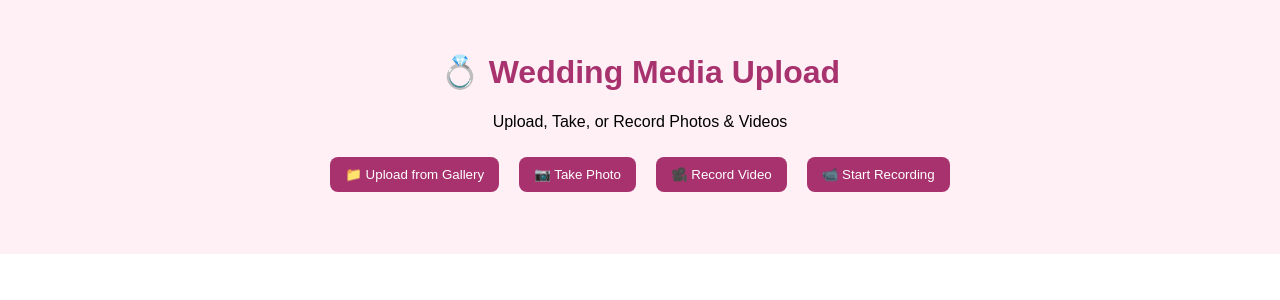
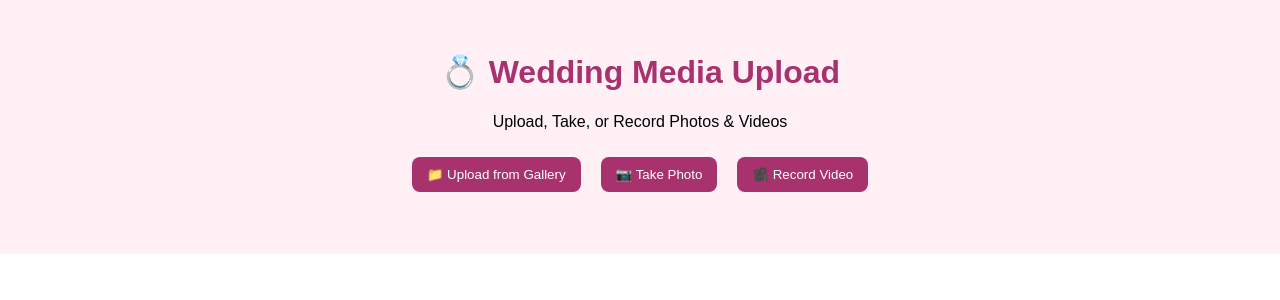
Before and after one commit to Paulaayman16/wedding-photo-app, a React (Create React App) app: page / in a window 1280 px wide. Shown: the top 300 px of the page. Built offline with nearby package versions, Linux system fonts and the light colour scheme.

Commit message:
Removed extra recording, all high-quality by default

```diff
--- a/src/App.js
+++ b/src/App.js
@@ -7,14 +7,12 @@ const resizeImage = (file, maxWidth) => {
     const reader = new FileReader();
 
     reader.onload = (e) => (img.src = e.target.result);
-
     img.onload = () => {
       const scale = maxWidth / img.width;
       canvas.width = maxWidth;
       canvas.height = img.height * scale;
       const ctx = canvas.getContext("2d");
       ctx.drawImage(img, 0, 0, canvas.width, canvas.height);
-
       canvas.toBlob((blob) => {
         resolve(new File([blob], file.name, { type: "image/jpeg" }));
       }, "image/jpeg", 0.8);
@@ -27,14 +25,10 @@ const resizeImage = (file, maxWidth) => {
 export default function App() {
   const [media, setMedia] = useState([]);
   const [uploading, setUploading] = useState(false);
-  const [recording, setRecording] = useState(false);
-  const [stream, setStream] = useState(null);
-  const [mediaRecorder, setMediaRecorder] = useState(null);
 
   const fileInputRef = useRef(null);
   const cameraInputRef = useRef(null);
   const videoCaptureRef = useRef(null);
-  const videoRef = useRef(null);
 
   const handleFileSelect = async (event) => {
     const files = Array.from(event.target.files);
@@ -71,66 +65,26 @@ export default function App() {
     setMedia((prev) => [...uploaded, ...prev]);
   };
 
-  const startRecording = async () => {
-    const stream = await navigator.mediaDevices.getUserMedia({ video: { width: 1280, height: 720 }, audio: true });
-    videoRef.current.srcObject = stream;
-    setStream(stream);
-    setRecording(true);
-
-    const recorder = new MediaRecorder(stream);
-    const chunks = [];
-
-    recorder.ondataavailable = (e) => chunks.push(e.data);
-    recorder.onstop = async () => {
-      const blob = new Blob(chunks, { type: "video/mp4" });
-      const file = new File([blob], "recorded-video.mp4", { type: "video/mp4" });
-
-      const formData = new FormData();
-      formData.append("file", file);
-      formData.append("upload_preset", "guestupload123");
-
-      const res = await fetch("https://api.cloudinary.com/v1_1/dc29mfwit/video/upload", {
-        method: "POST",
-        body: formData,
-      });
-
-      const data = await res.json();
-      setMedia((prev) => [{ url: data.secure_url, type: "video/mp4" }, ...prev]);
-    };
-
-    recorder.start();
-    setMediaRecorder(recorder);
-  };
-
-  const stopRecording = () => {
-    mediaRecorder.stop();
-    stream.getTracks().forEach((track) => track.stop());
-    setRecording(false);
-  };
-
   return (
     <div style={{ padding: "2rem", fontFamily: "sans-serif", background: "#fff0f6", textAlign: "center" }}>
       <h1 style={{ color: "#a8326e" }}>💍 Wedding Media Upload</h1>
       <p>Upload, Take, or Record Photos & Videos</p>
 
+      {/* Hidden Inputs */}
       <input ref={fileInputRef} type="file" accept="image/*,video/*" multiple onChange={handleFileSelect} style={{ display: "none" }} />
       <input ref={cameraInputRef} type="file" accept="image/*" capture="environment" onChange={handleFileSelect} style={{ display: "none" }} />
       <input ref={videoCaptureRef} type="file" accept="video/*" capture="environment" onChange={handleFileSelect} style={{ display: "none" }} />
 
+      {/* Buttons */}
       <div style={{ margin: "10px" }}>
         <button onClick={() => fileInputRef.current.click()} style={btnStyle}>📁 Upload from Gallery</button>
         <button onClick={() => cameraInputRef.current.click()} style={btnStyle}>📷 Take Photo</button>
         <button onClick={() => videoCaptureRef.current.click()} style={btnStyle}>🎥 Record Video</button>
-        {!recording ? (
-          <button onClick={startRecording} style={btnStyle}>📹 Start Recording</button>
-        ) : (
-          <button onClick={stopRecording} style={{ ...btnStyle, backgroundColor: "red" }}>🛑 Stop Recording</button>
-        )}
       </div>
 
-      {recording && <video ref={videoRef} autoPlay muted style={{ width: "100%", maxWidth: "400px", margin: "auto", borderRadius: "10px" }} />}
       {uploading && <p style={{ color: "orange" }}>📤 Uploading... Please wait</p>}
 
+      {/* Media Preview */}
       <div style={{ display: "grid", gridTemplateColumns: "repeat(auto-fit, minmax(160px, 1fr))", gap: "10px", marginTop: "20px" }}>
         {media.map((item, index) => (
           <div key={index}>
@@ -139,7 +93,9 @@ export default function App() {
             ) : (
               <>
                 <video src={item.url} controls style={{ width: "100%", borderRadius: "10px" }} />
-                <a href={item.url} download style={{ display: "inline-block", marginTop: "5px", fontSize: "14px", color: "#a8326e" }}>⬇ Download Video</a>
+                <a href={item.url} download style={{ display: "inline-block", marginTop: "5px", fontSize: "14px", color: "#a8326e" }}>
+                  ⬇ Download Video
+                </a>
               </>
             )}
           </div>
```
